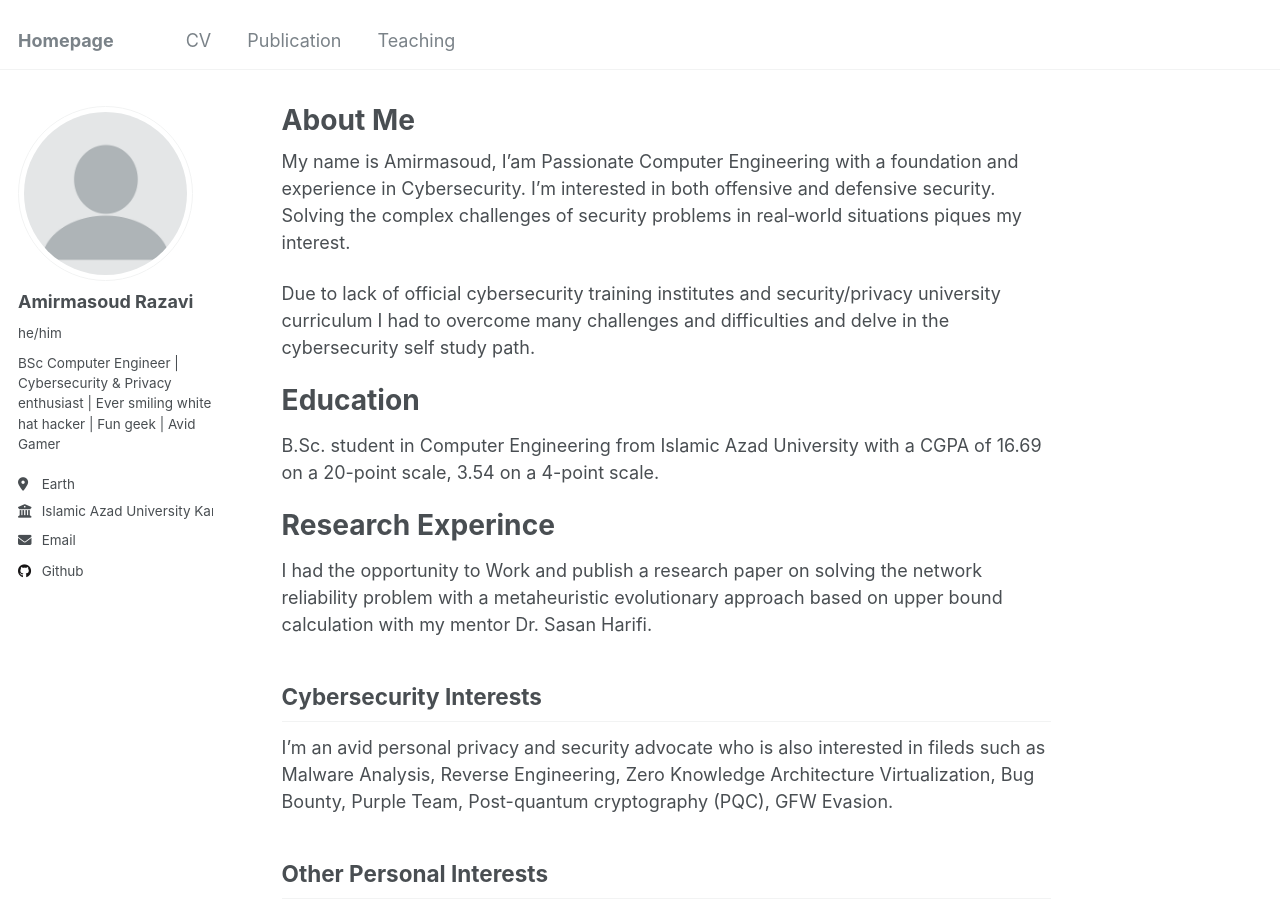
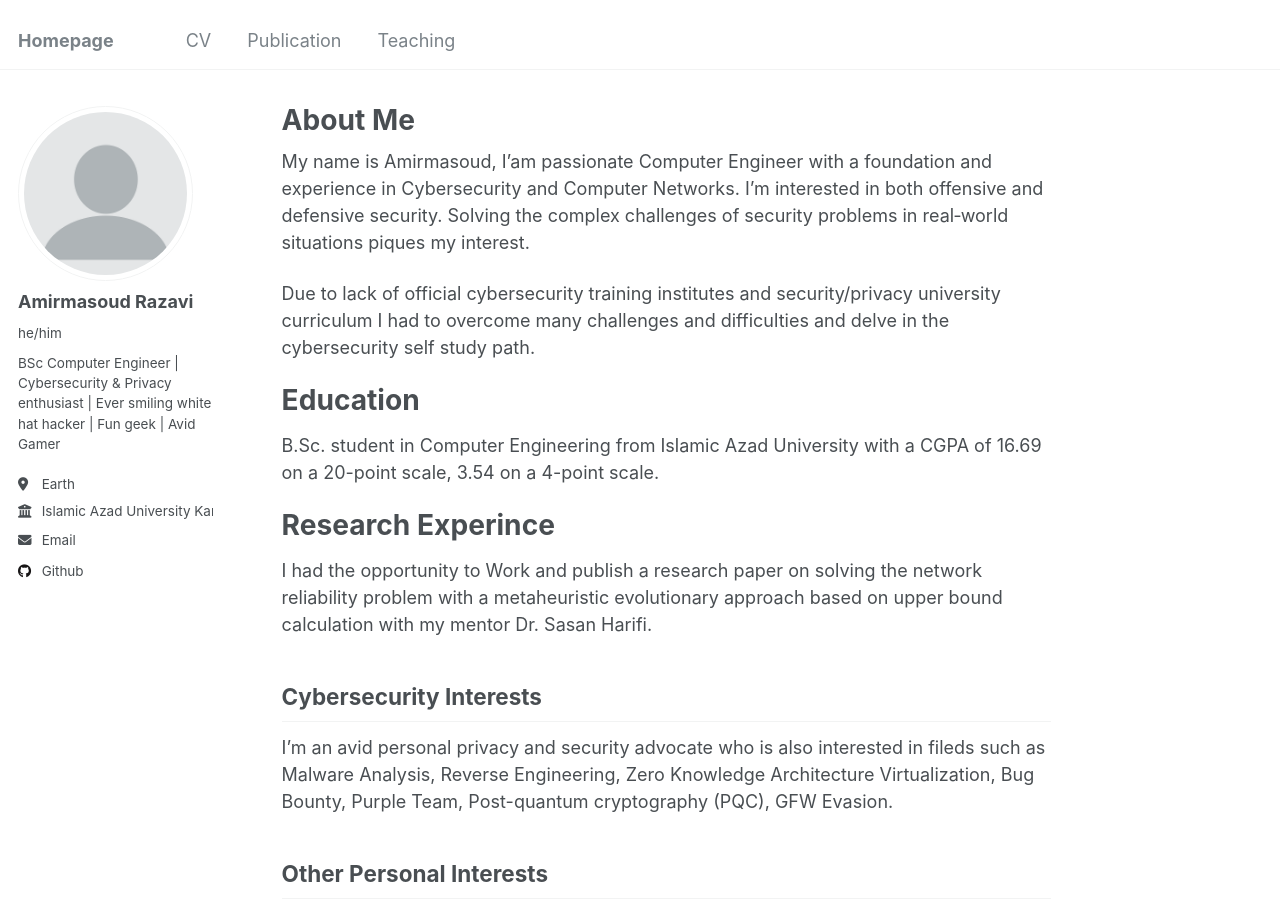
Before and after one commit to Amirmasoud-R/Portfolio, a Jekyll site: the page built from _pages/about.md, in a window 1280 px wide and 900 px high. Built offline with Jekyll 4.4.1, drawn with Linux system fonts in a browser that asks for light colours.

Commit message:
Update about.md

```diff
--- a/_pages/about.md
+++ b/_pages/about.md
@@ -7,7 +7,7 @@ redirect_from:
   - /about.html
 ---
 
-My name is Amirmasoud, I'am Passionate Computer Engineering with a foundation and experience in Cybersecurity. I’m interested in both offensive and defensive security. Solving the complex challenges of security problems in real‑world situations piques my interest.
+My name is Amirmasoud, I'am passionate Computer Engineer with a foundation and experience in Cybersecurity and Computer Networks. I’m interested in both offensive and defensive security. Solving the complex challenges of security problems in real‑world situations piques my interest.
 
 Due to lack of official cybersecurity training institutes and security/privacy university curriculum I had to overcome many challenges and difficulties and delve in the cybersecurity self study path.
 
```
